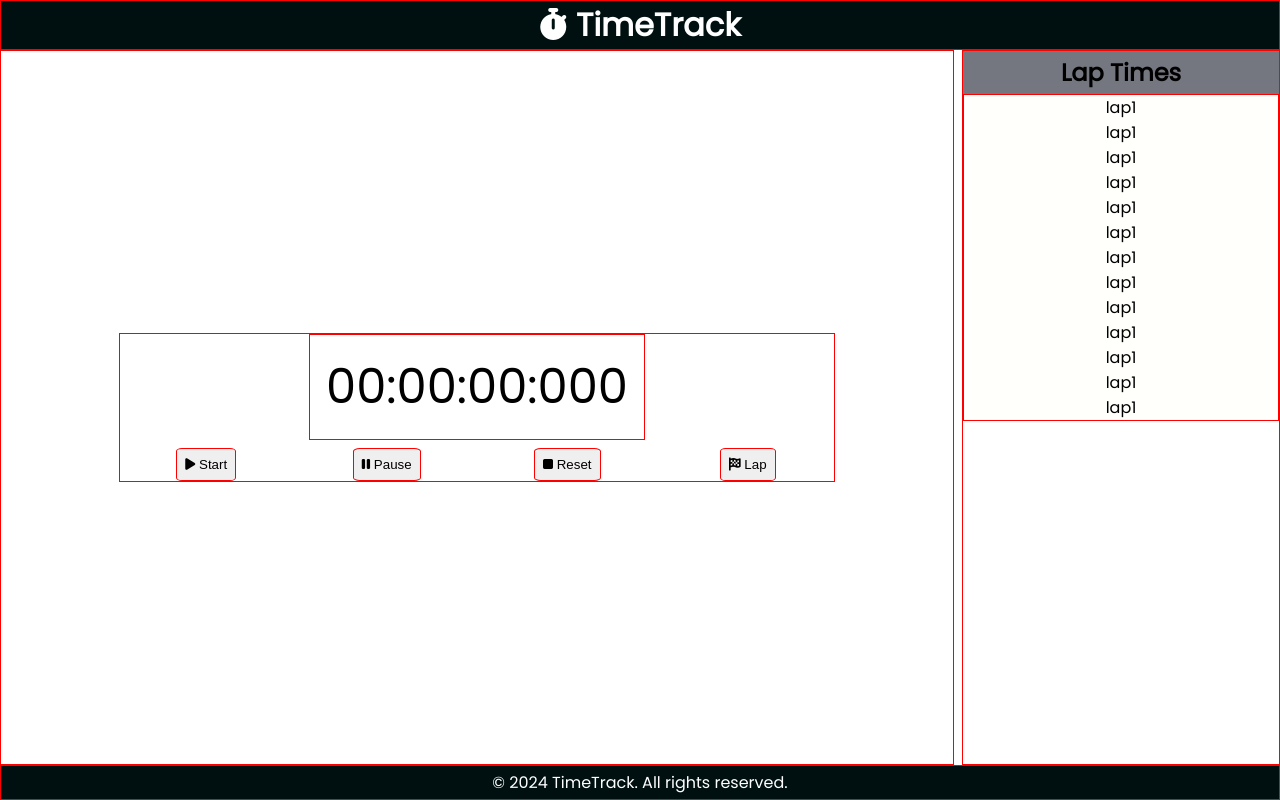
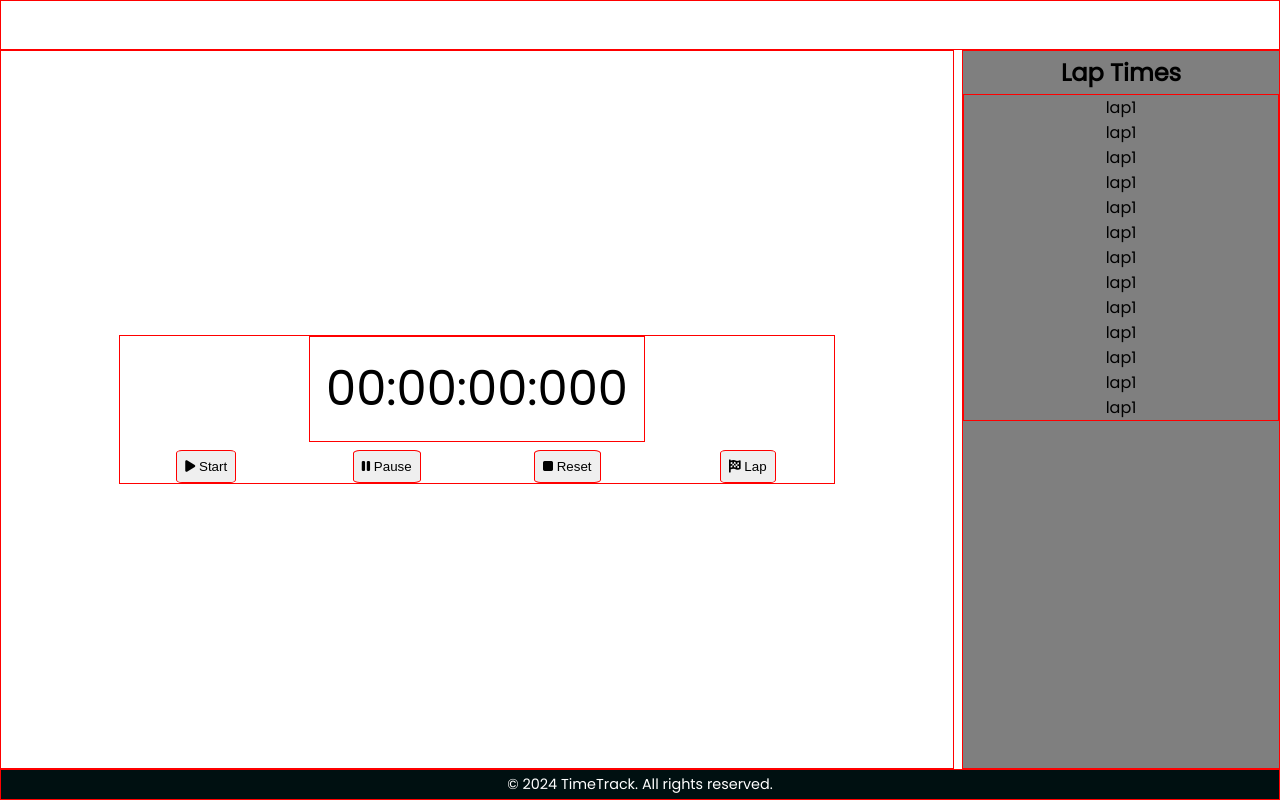
Before and after one commit to R-Dhanush/PRODIGY_WD_02, a plain HTML site: page index.html in a window 1280 px wide. Drawn offline with Linux system fonts and the light colour scheme.

Commit message:
css changes

```diff
--- a/style.css
+++ b/style.css
@@ -27,7 +27,6 @@ header, main, aside, footer {
     justify-content: center;
     align-items: center;
     padding: 0% 1rem;
-    background-color: #001011;
     color: #fff;
 }
 
@@ -87,16 +86,16 @@ header, main, aside, footer {
 /* Aside for Lap Times */
 .lap-times{
     grid-area: aside;
+    background-color: hsla(0, 0%, 0%, 0.5);
     text-align: center;
+
 }
 
 .lap-times h2{
-    background-color: #757780;
     padding: 0.25rem;
 }
 
 .lap-times #laps{
-    background-color: #FFFFFC;
     border: 1px solid red;
 }
 
@@ -105,6 +104,7 @@ header, main, aside, footer {
     grid-area: footer;
     background-color: #001011;
     color: #fff;
+    font-size: 0.90rem;
     text-align: center;
     padding: 0.25rem 0;
 }
```
Also changed, not shown: img/857153_157.jpg (added).
